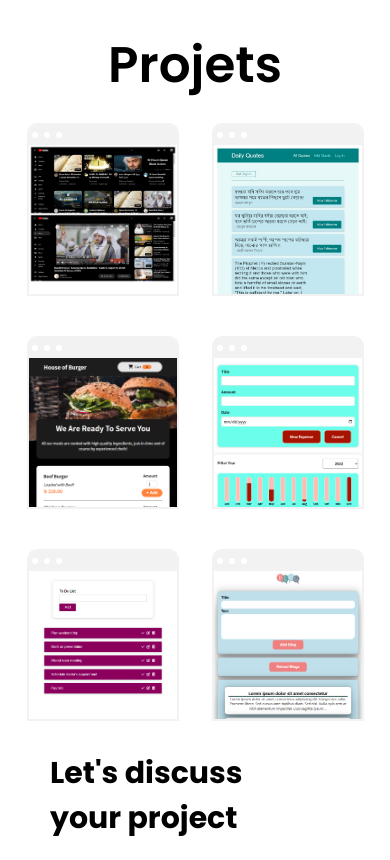
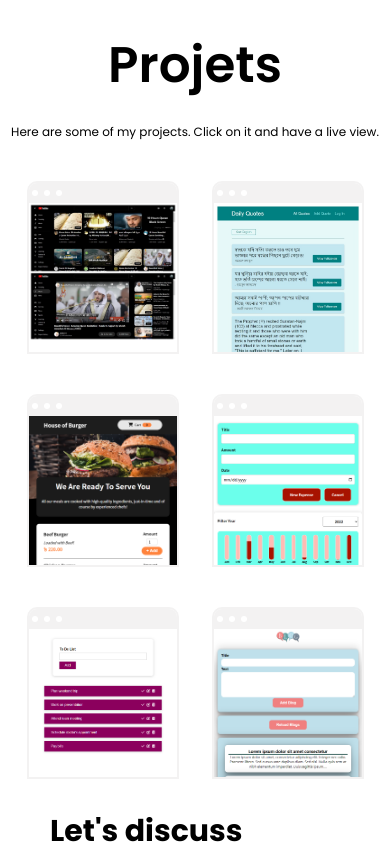
Before and after one commit to ShajadulGH/portfolio, a React (Create React App) app: page / in a window 390 px wide. Shown: the part 1720-2580 px from the top of the page. Built offline with nearby package versions, Linux system fonts and the light colour scheme.

Commit message:
fix: show desc after project

```diff
--- a/src/Components/Projects/ProjectList/ProjectList.module.css
+++ b/src/Components/Projects/ProjectList/ProjectList.module.css
@@ -36,6 +36,6 @@
   }
 
   .pl_desc {
-    display: none;
+    font-size: 12px;
   }
 }
```
